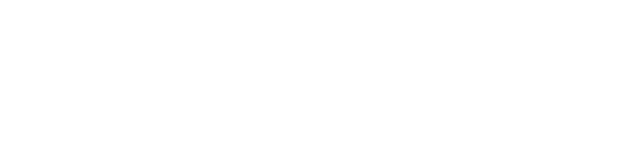
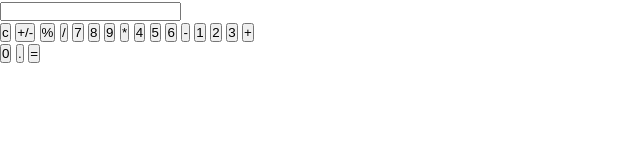
Before and after one commit to benaderaw/simple-calc, a website: page index.html in a window 1280 px wide. Shown: the whole page, without its empty margins (0-640 px from the left). Drawn offline with Linux system fonts and the light colour scheme.

Commit message:
added html

```diff
--- a/index.html
+++ b/index.html
@@ -18,5 +18,37 @@
     <title>Simple Calc</title>
   </head>
 
-  <body></body>
+  <body>
+    <div class="container">
+      <div class="shape">
+        <input type="text" class="display" />
+      </div>
+      <div class="top-btns">
+        <button class="btn clear">c</button>
+        <button class="btn positive-negative">+/-</button>
+        <button class="btn percent">%</button>
+        <button class="btn devide">/</button>
+
+        <button class="btn seven">7</button>
+        <button class="btn eight">8</button>
+        <button class="btn nine">9</button>
+        <button class="btn multiply">*</button>
+
+        <button class="btn four">4</button>
+        <button class="btn five">5</button>
+        <button class="btn six">6</button>
+        <button class="btn minus">-</button>
+
+        <button class="btn one">1</button>
+        <button class="btn two">2</button>
+        <button class="btn three">3</button>
+        <button class="btn plus">+</button>
+      </div>
+      <div class="bottom-btns">
+        <button class="btn zero">0</button>
+        <button class="btn point">.</button>
+        <button class="btn equal">=</button>
+      </div>
+    </div>
+  </body>
 </html>
```
Also changed, not shown: src/img/Screenshot 2023-04-18 at 12.00.55 AM.png (added).
